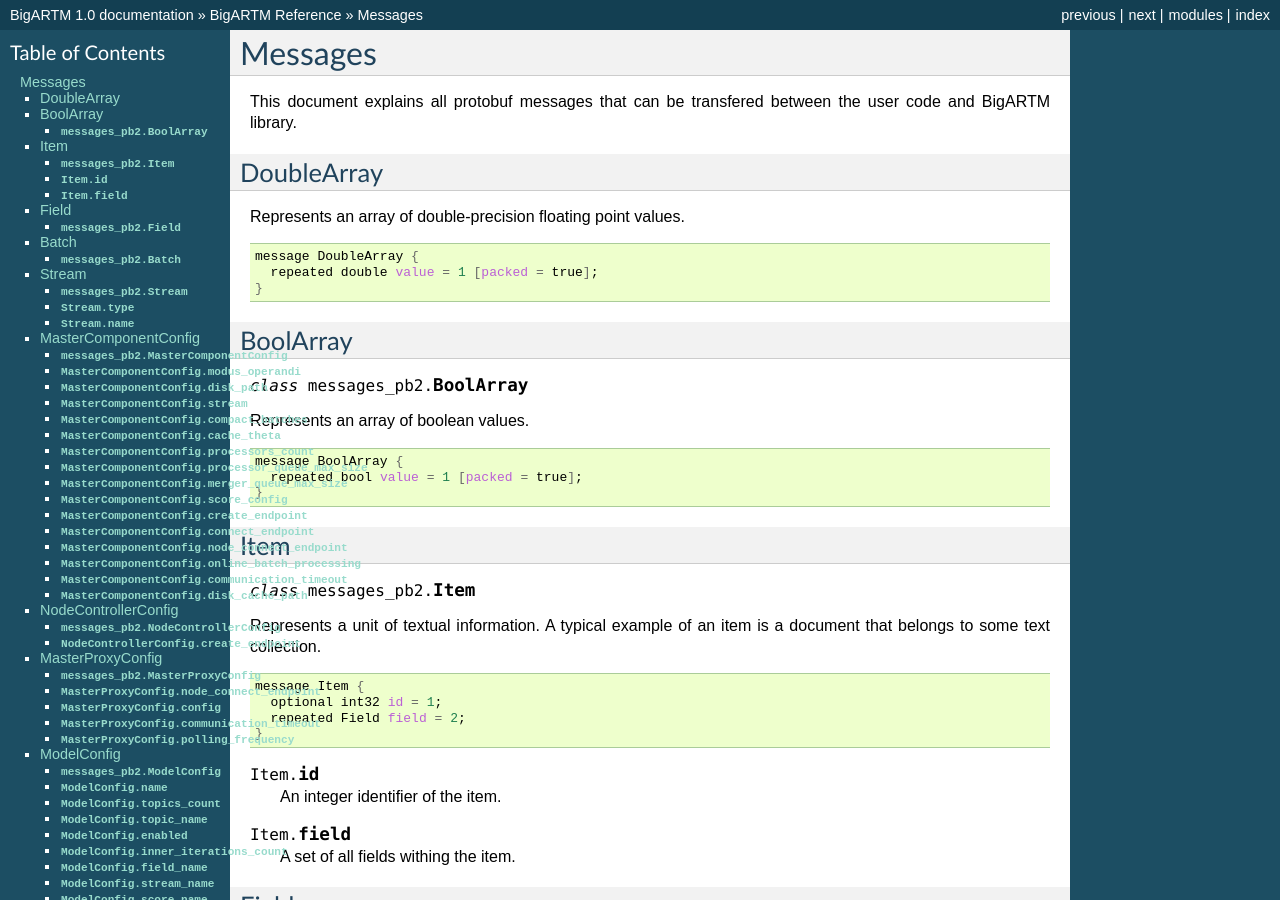
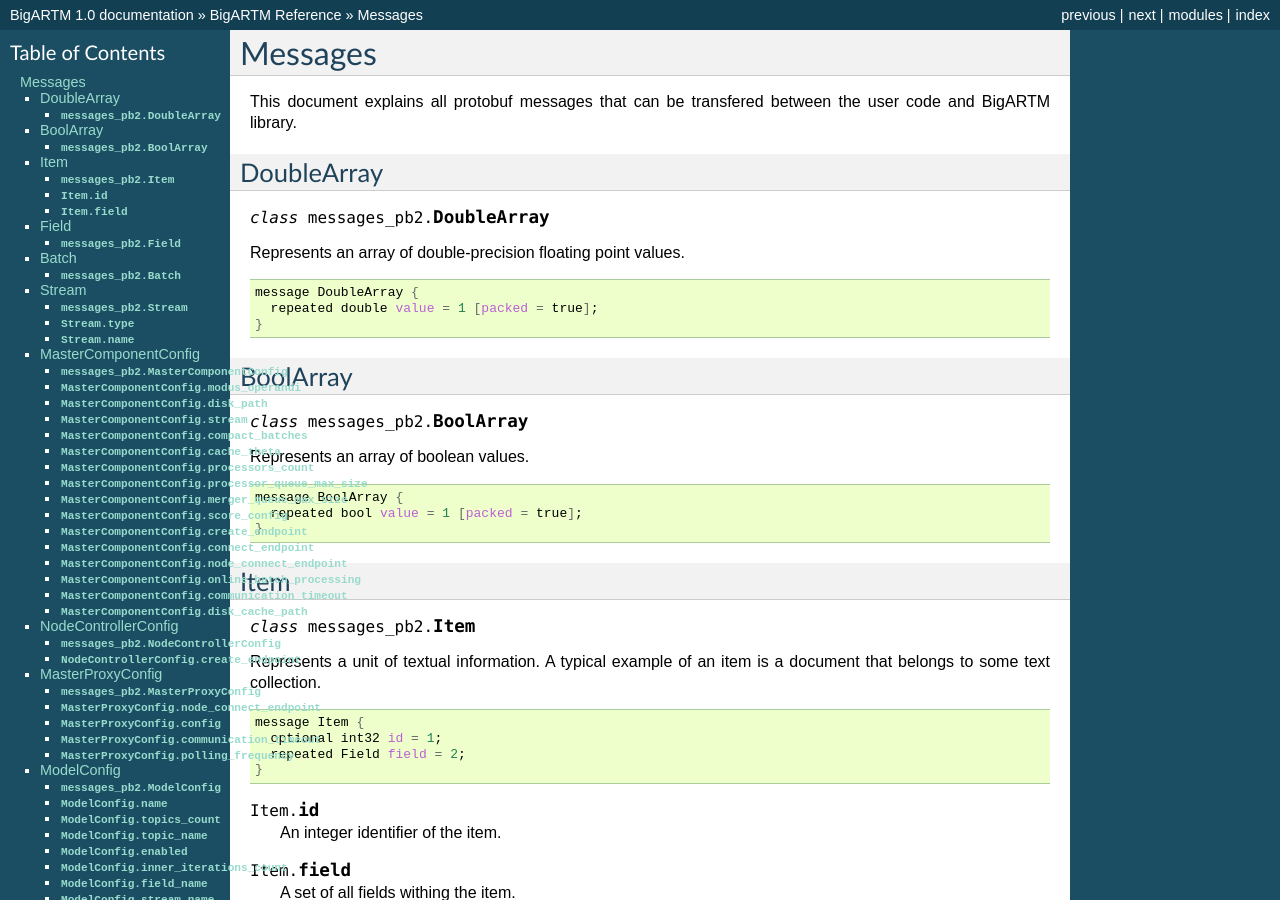
Before and after one commit to bigartm/bigartm, a Sphinx documentation site: the page built from docs/ref/messages.txt, in a window 1280 px wide and 900 px high. Built offline with Sphinx 7.4.7, drawn with Linux system fonts in a browser that asks for light colours; formulas are drawn with MathJax 3.

Commit message:
Fix minor issue in docs/ref/messages [skip ci]

```diff
--- a/docs/ref/messages.txt
+++ b/docs/ref/messages.txt
@@ -9,6 +9,8 @@
 
 DoubleArray
 ===========
+
+.. class:: messages_pb2.DoubleArray
 
 Represents an array of double-precision floating point values.
 
```
